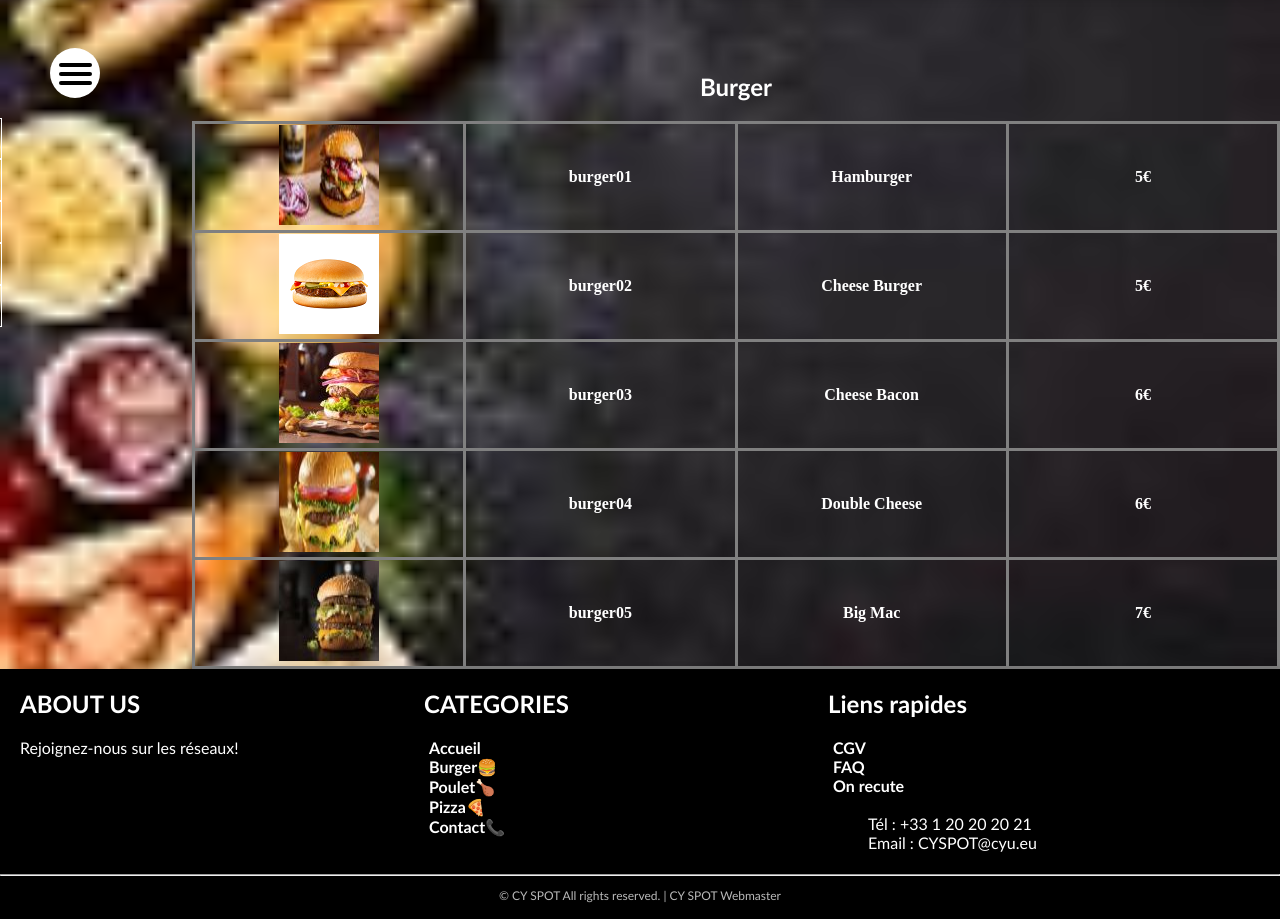
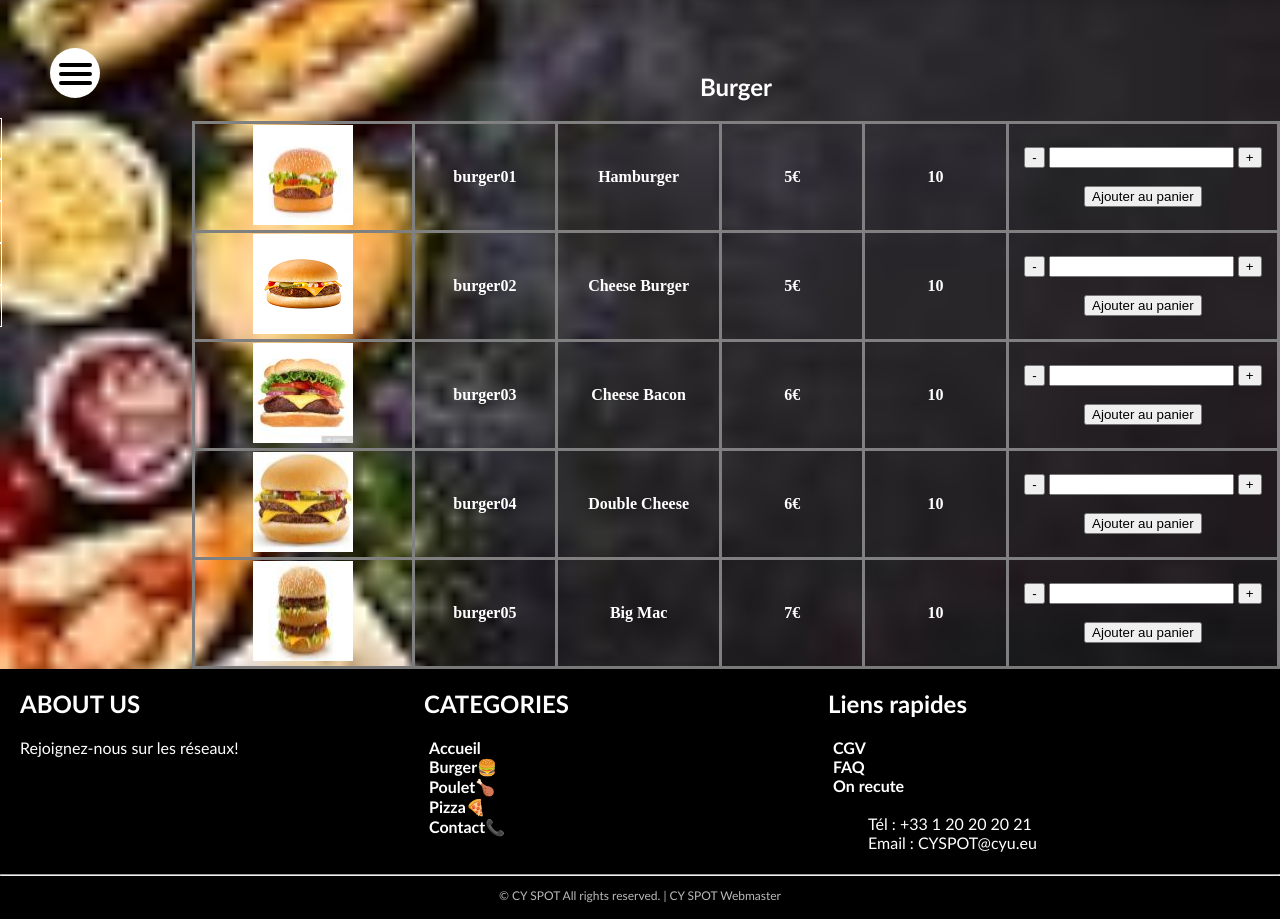
Before and after one commit to ariraja/ProjetDevWeb2k21, a PHP site: page /burger.html in a window 1280 px wide. Shown: the part 64-983 px from the top of the page. Run offline with PHP 8.4, Linux system fonts and the light colour scheme; lists and menus that the app fills with data are empty.

Commit message:
ajout cellule stock et panier + redimension tableau (pas de js encore)

```diff
--- a/burger.html
+++ b/burger.html
@@ -55,35 +55,44 @@
                 <div class="container">
                     <table>
                         <tr>
-                            <th><img src="img/burger_hamburger.jpg" width="70px" height="70px"></th>
-                            <th>burger01</th>
-                            <th>Hamburger</th>
-                            <th>5€</th>
+                            <th style="width:110px;"><img src="img/burger_hamburger.jpg" width="70px" height="70px"></th>
+                            <th style="width:70px;">burger01</th>
+                            <th style="width:70px;">Hamburger</th>
+                            <th style="width:70px;">5€</th>
+                            <th style="width:70px;">10</th>
+                            <th><input class="plus" type="button" value="-"> <input type="text" id="qte"> <input class="moins" type="button" value="+"><br><br><input class="AddCart" type="button" value="Ajouter au panier"> </th>
                         </tr>
                         <tr>
-                            <th><img src="img/cheeseburger.png" width="70px" height="70px"></th>
-                            <th>burger02</th>
-                            <th>Cheese Burger</th>
-                            <th>5€</th>
+                            <th style="width:110px;"><img src="img/cheeseburger.png" width="70px" height="70px"></th>
+                            <th style="width:70px;">burger02</th>
+                            <th style="width:70px;">Cheese Burger</th>
+                            <th style="width:70px;">5€</th>
+                            <th style="width:70px;">10</th>
+                            <th><input class="plus" type="button" value="-"> <input type="text" id="qte"> <input class="moins" type="button" value="+"><br><br><input class="AddCart" type="button" value="Ajouter au panier"> </th>
                         </tr>
                         <tr>
-
-                            <th><img src="img/burger_cheesebacon.jpg" width="70px" height="70px"></th>
-                            <th>burger03</th>
-                            <th>Cheese Bacon</th>
-                            <th>6€</th>
+                            <th style="width:110px;"><img src="img/burger_cheesebacon.jpg" width="70px" height="70px"></th>
+                            <th style="width:70px;">burger03</th>
+                            <th style="width:70px;">Cheese Bacon</th>
+                            <th style="width:70px;">6€</th>
+                            <th style="width:70px;">10</th>
+                            <th><input class="plus" type="button" value="-"> <input type="text" id="qte"> <input class="moins" type="button" value="+"><br><br><input class="AddCart" type="button" value="Ajouter au panier"> </th>
                         </tr>
                         <tr>
-                            <th><img src="img/burger_doublecheese.jpg" width="70px" height="70px"></th>
-                            <th>burger04</th>
-                            <th>Double Cheese</th>
-                            <th>6€</th>
+                            <th style="width:110px;"><img src="img/burger_doublecheese.jpg" width="70px" height="70px"></th>
+                            <th style="width:70px;">burger04</th>
+                            <th style="width:70px;">Double Cheese</th>
+                            <th style="width:70px;">6€</th>
+                            <th style="width:70px;">10</th>
+                            <th><input class="plus" type="button" value="-"> <input type="text" id="qte"> <input class="moins" type="button" value="+"><br><br><input class="AddCart" type="button" value="Ajouter au panier"> </th>
                         </tr>
                         <tr>
-                            <th><img src="img/burger_bigmac.jpg" width="70px" height="70px"></th>
-                            <th>burger05</th>
-                            <th>Big Mac</th>
-                            <th>7€</th>
+                            <th style="width:110px;"><img src="img/burger_bigmac.jpg" width="70px" height="70px"></th>
+                            <th style="width:70px;">burger05</th>
+                            <th style="width:70px;">Big Mac</th>
+                            <th style="width:70px;">7€</th>
+                            <th style="width:70px;">10</th>
+                            <th><input class="plus" type="button" value="-"> <input type="text" id="qte"> <input class="moins" type="button" value="+"><br><br><input class="AddCart" type="button" value="Ajouter au panier"> </th>
                         </tr>
                     </table>
                 </div>
```
Also changed, not shown: css/burger.css (line endings or trailing spaces), img/burger_bigmac.jpg, img/burger_cheesebacon.jpg, img/burger_doublecheese.jpg, img/burger_hamburger.jpg.
